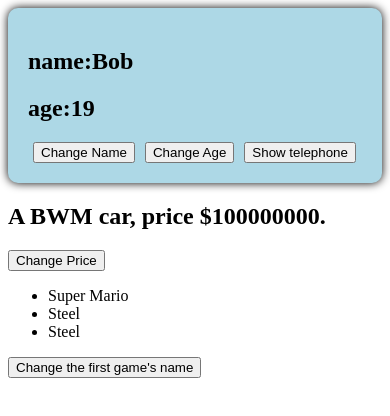
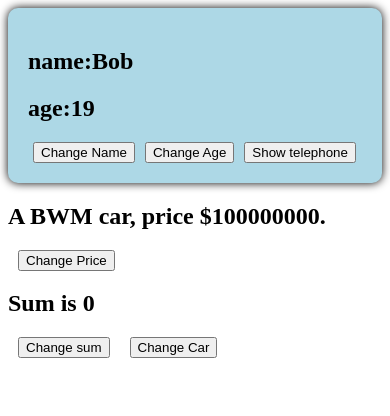
Before and after one commit to KickaStone/hello_vue3, a Vue app: page / in a window 390 px wide. Shown: the top 416 px of the page. Built offline with nearby package versions, Linux system fonts and the light colour scheme.

Commit message:
P13 `ref` handle responsive object

```diff
--- a/src/components/Car.vue
+++ b/src/components/Car.vue
@@ -1,22 +1,24 @@
 <script setup lang="ts">
-  import {ref} from "vue";
+import {reactive, ref} from "vue";
 
   // data
-  let car = ref({brand: "BWM", price: 100000000})
-  let games = ref([
-    {id:'game1', name:'Super Mario'},
-      {id:'game2', name:'Steel'},
-      {id:'game3', name:'Steel'},
-  ])
+  let car = reactive({brand: "BWM", price: 100000000})
+  let sum = ref(0);
 
   // methods
   function changePrice(){
-    car.value.price += 100; // .value
+    car.price += 100; // .value
     console.log(car)
   }
 
-  function changeGameName(){
-    games.value[0].name = 'Super Mario 2'; // `ref` <=> .value
+  function changeSum(){
+    sum.value += 100;
+  }
+
+  function changeCar(){
+    // car = {brand: "Benz", price: 100000000} // not working
+    // car = reactive({brand: "Benz", price: 100000000}) // still not working
+    Object.assign(car, {brand: "Benz", price: 100000000}) // ok
   }
 </script>
 
@@ -25,13 +27,15 @@
     <h2>A {{car.brand}} car, price ${{car.price}}.</h2>
     <button @click="changePrice">Change Price</button>
 
-    <ul>
-      <li v-for="g in games" :key="g.id">{{g.name}}</li>
-    </ul>
-    <button @click="changeGameName">Change the first game's name</button>
+    <h2>Sum is {{sum}}</h2>
+    <button @click="changeSum">Change sum</button>
+
+    <button @click="changeCar">Change Car</button>
   </div>
 </template>
 
 <style scoped>
-
+button{
+  margin: 0 10px;
+}
 </style>
```
